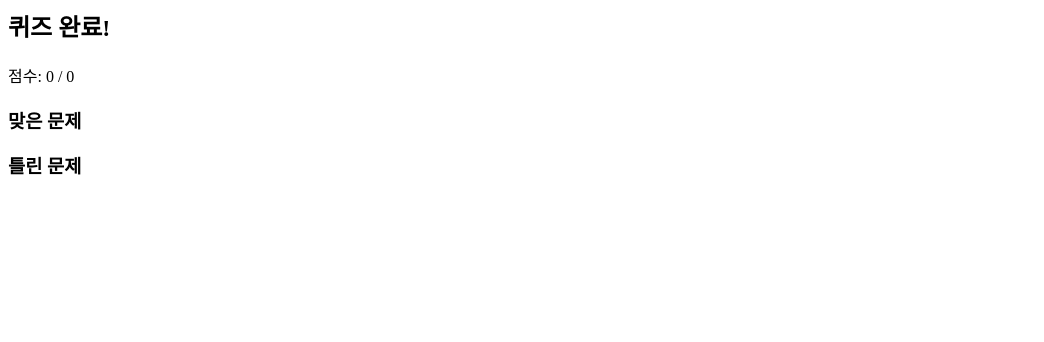
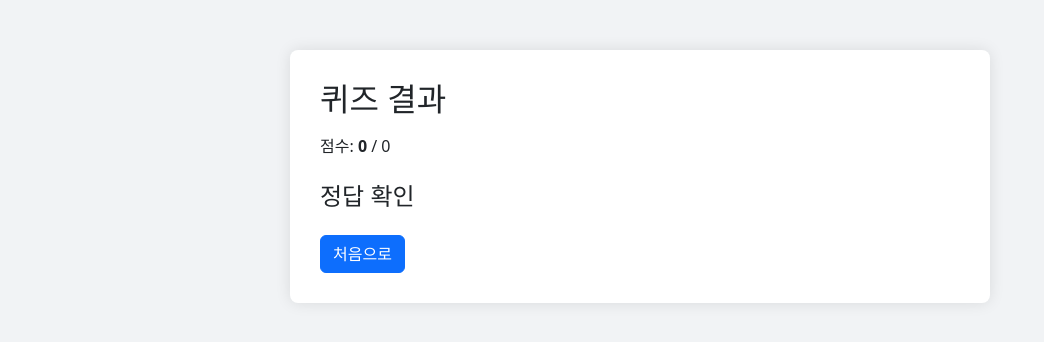
Before and after one commit to hansae0806/a4HBjei, a Flask app: page /result in a window 1280 px wide. Shown: the top 342 px of the page, without its empty margins (0-1044 px from the left). Run offline with Flask 2, Linux system fonts and the light colour scheme; some libraries are stand-ins or nearby versions.

Commit message:
Update result.html

```diff
--- a/templates/result.html
+++ b/templates/result.html
@@ -1,17 +1,52 @@
-<h2>퀴즈 완료!</h2>
-<p>점수: {{ score }} / {{ total }}</p>
+<!DOCTYPE html>
+<html lang="ko">
+<head>
+    <meta charset="UTF-8">
+    <title>퀴즈 결과</title>
+    <!-- Bootstrap CSS 추가 -->
+    <link href="https://cdnjs.cloudflare.com/ajax/libs/bootstrap/5.2.0/css/bootstrap.min.css" rel="stylesheet">
+    <style>
+        body {
+            background-color: #f1f3f5;
+        }
+        .container {
+            margin-top: 50px;
+            max-width: 700px;
+            padding: 30px;
+            background-color: #ffffff;
+            border-radius: 8px;
+            box-shadow: 0 0 15px rgba(0, 0, 0, 0.1);
+        }
+        .answer-box {
+            padding: 15px;
+            border-radius: 5px;
+            margin-bottom: 10px;
+        }
+    </style>
+</head>
+<body>
+    <div class="container">
+         <h2 class="mb-3">퀴즈 결과</h2>
+         <p class="mb-4">점수: <strong>{{ score }}</strong> / {{ total }}</p>
 
-<h3>맞은 문제</h3>
-{% for a in correct %}
-  <p><strong>Q:</strong> {{ a.question }}<br>
-  <strong>정답:</strong> {{ a.correct_answer }}</p>
-  <hr>
-{% endfor %}
+         <h4>정답 확인</h4>
+         {% for ans in correct %}
+             <div class="answer-box alert alert-success">
+                 <strong>문제:</strong> {{ ans.question }}<br>
+                 <strong>정답:</strong> {{ ans.correct_answer }}
+             </div>
+         {% endfor %}
 
-<h3>틀린 문제</h3>
-{% for a in wrong %}
-  <p><strong>Q:</strong> {{ a.question }}<br>
-  <strong>선택:</strong> {{ a.user_answer }}<br>
-  <strong>정답:</strong> {{ a.correct_answer }}</p>
-  <hr>
-{% endfor %}
+         {% for ans in wrong %}
+             <div class="answer-box alert alert-danger">
+                 <strong>문제:</strong> {{ ans.question }}<br>
+                 <strong>정답:</strong> {{ ans.correct_answer }}<br>
+                 <strong>내 답:</strong> {{ ans.user_answer }}
+             </div>
+         {% endfor %}
+         <div class="mt-4">
+             <a href="{{ url_for('index') }}" class="btn btn-primary">처음으로</a>
+         </div>
+    </div>
+</body>
+</html>
```
